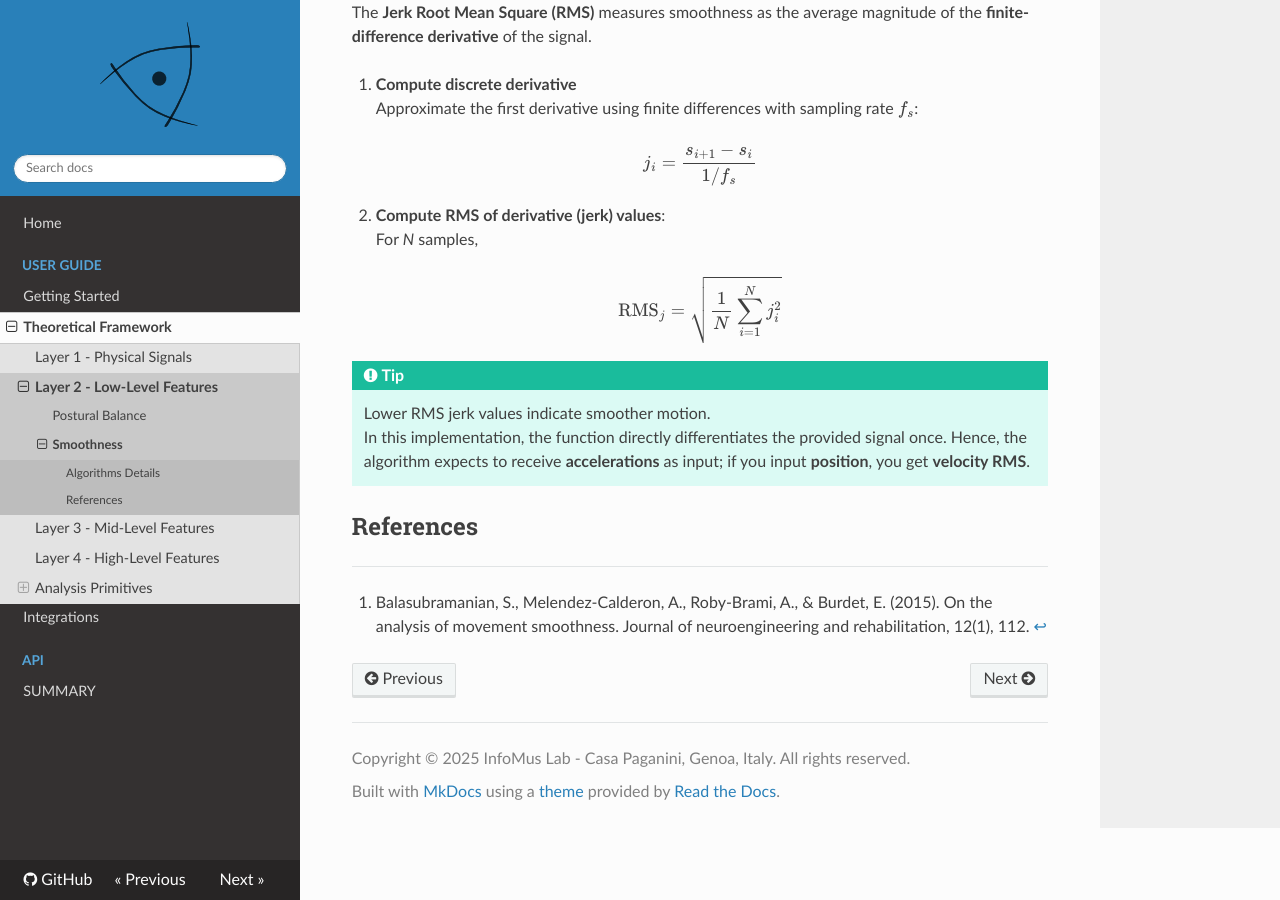
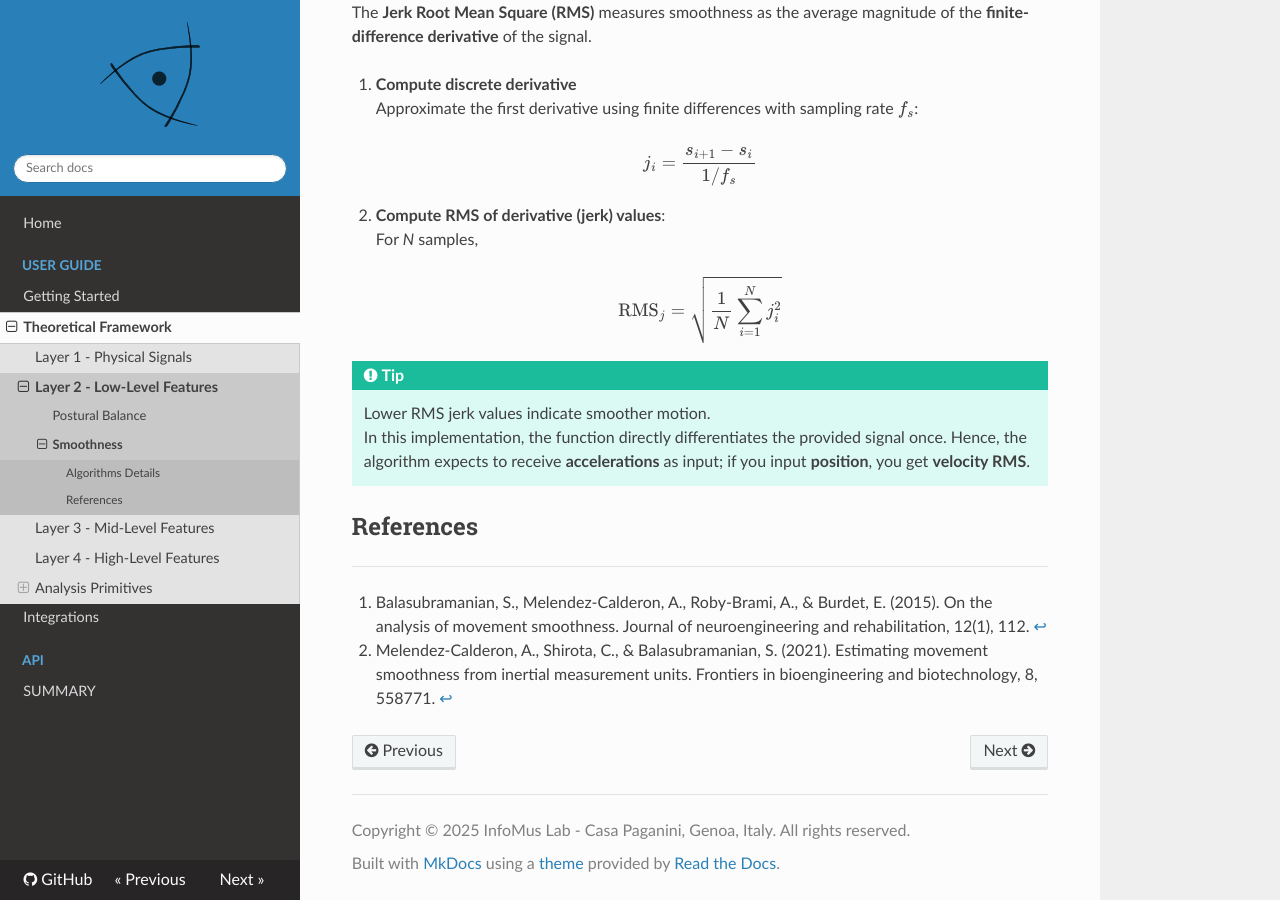
Before and after one commit to InfoMusCP/PyEyesWeb, an MkDocs documentation site: the page built from docs/user_guide/theoretical_framework/low_level/smoothness.md, in a window 1280 px wide and 900 px high, scrolled down 1269 px. Built offline with MkDocs 1.6.1, drawn with Linux system fonts in a browser that asks for light colours; nearby versions of some CDN libraries; part of the change alters nothing that is shown.

Commit message:
Add reference to additional smoothness research

```diff
--- a/docs/user_guide/theoretical_framework/low_level/smoothness.md
+++ b/docs/user_guide/theoretical_framework/low_level/smoothness.md
@@ -3,7 +3,7 @@
 The Smoothness module quantifies control using established motor control metrics.
 Smooth movements are characterized by continuous, coordinated trajectories with minimal abrupt changes.
 
-The module implements two primary metrics validated in motor control research [^1]:
+The module implements two primary metrics validated in motor control research [^1][^2]:
 
 - **Spectral Arc Length (SPARC)**: frequency domain smoothness measure.
 - **Jerk Root Mean Square (RMS)**: time domain measure based on movement derivatives.
@@ -158,3 +158,4 @@ $$
 ## References
 
 [^1]: Balasubramanian, S., Melendez-Calderon, A., Roby-Brami, A., & Burdet, E. (2015). On the analysis of movement smoothness. Journal of neuroengineering and rehabilitation, 12(1), 112.
+[^2]: Melendez-Calderon, A., Shirota, C., & Balasubramanian, S. (2021). Estimating movement smoothness from inertial measurement units. Frontiers in bioengineering and biotechnology, 8, 558771.
```
